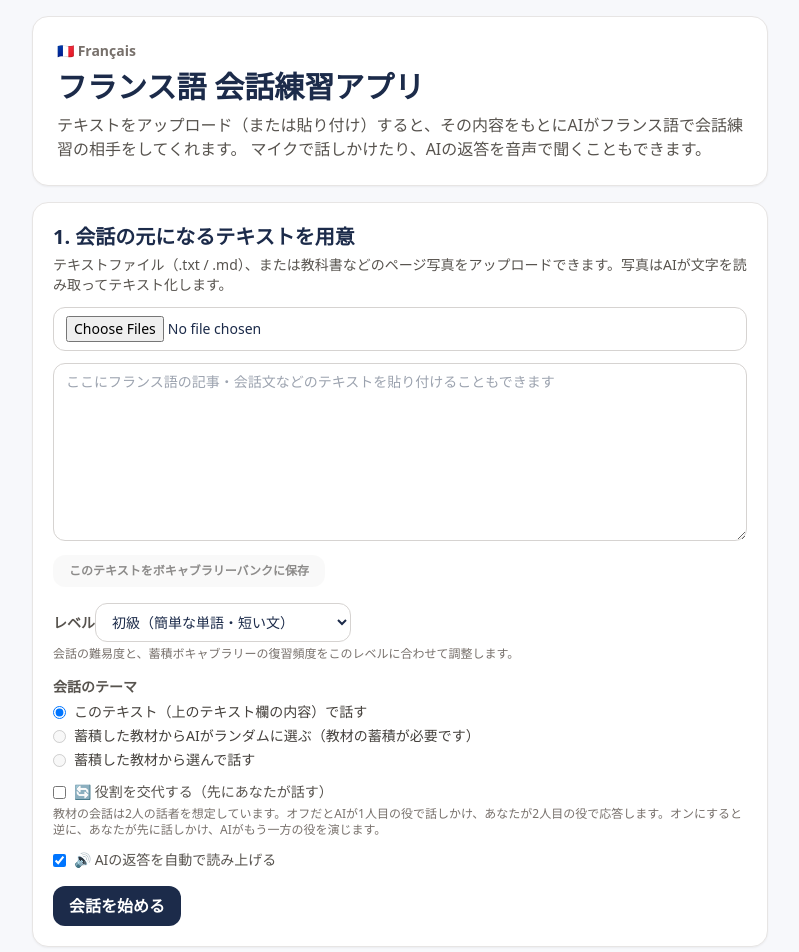
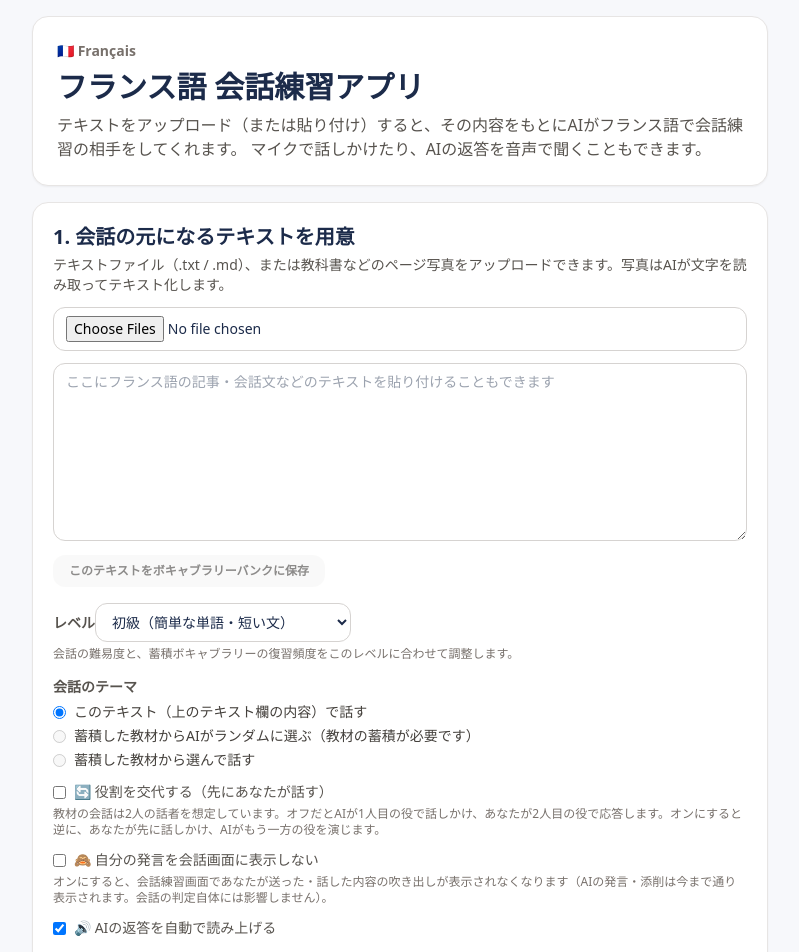
Before and after one commit to bonpi0511-glitch/french-practice, a Next.js app: page / in a window 1280 px wide. Shown: the top 952 px of the page, without its empty margins (240-1039 px from the left). Built offline with nearby package versions, Linux system fonts and the light colour scheme.

Commit message:
Add option to hide user messages in conversation view

```diff
--- a/app/api/exercises/route.ts
+++ b/app/api/exercises/route.ts
@@ -9,10 +9,17 @@ const RequestBody = z.object({
   text: z.string().min(1).max(20000),
 });
 
+// 「複数選択」の設問などで、AIが answer を配列で返してくることがあるため、
+// 文字列・文字列配列のどちらで来ても壊れないよう吸収する
+const stringish = z
+  .union([z.string(), z.array(z.string())])
+  .transform((v) => (Array.isArray(v) ? v.filter(Boolean).join("、") : v))
+  .catch("");
+
 const ExerciseItem = z.object({
-  prompt: z.string(),
-  answer: z.string(),
-  explanation_ja: z.string(),
+  prompt: stringish,
+  answer: stringish,
+  explanation_ja: stringish,
   qtype: z.enum(["choice", "text"]).default("text"),
   choices: z.array(z.string()).max(6).default([]),
 });
@@ -48,7 +55,7 @@ export async function POST(req: NextRequest) {
 
 その設問部分を見つけ、1問ずつ以下の形式に整理してください:
 - prompt: 設問文そのもの（例:「1. ___ baguette」「Vrai ou faux ? La cliente achète du pain.」など、元の番号や空欄（___）も含めて。ただし選択肢そのものはここに含めず choices に分ける）
-- answer: 正解（教材の会話文や文法解説の内容から判断できる場合はそれを使う。フランス語の単語・文・Vrai/Fauxなど、簡潔に。choice タイプの場合は choices のいずれかと完全に一致させる）
+- answer: 正解（教材の会話文や文法解説の内容から判断できる場合はそれを使う。フランス語の単語・文・Vrai/Fauxなど、簡潔に。choice タイプの場合は choices のいずれかと完全に一致させる。正解が複数ある設問（複数選択など）の場合も、配列ではなく「、」で区切った1つの文字列にすること）
 - explanation_ja: なぜその答えになるか、日本語で短く（1〜2文）説明
 - qtype: 回答形式。以下のいずれか:
   - "choice": 正誤問題（Vrai/Faux）や、選択肢が明示されている選択問題。この場合 choices に選べる選択肢をすべて入れる（Vrai/Fauxなら choices は ["Vrai","Faux"]）
--- a/app/page.tsx
+++ b/app/page.tsx
@@ -83,6 +83,8 @@ export default function FrenchPracticePage() {
   const [selectedMaterialId, setSelectedMaterialId] = useState("");
   // false: AIが先に話す（教材の1人目の役）／true: ユーザーが先に話す（役割を交代）
   const [roleSwapped, setRoleSwapped] = useState(false);
+  // true にすると、会話画面で自分（ユーザー）が話した内容の吹き出しを表示しない
+  const [hideUserMessages, setHideUserMessages] = useState(false);
   const [activeSourceText, setActiveSourceText] = useState("");
   const [activeMaterialLabel, setActiveMaterialLabel] = useState("");
   const [revealedExercises, setRevealedExercises] = useState<Set<string>>(new Set());
@@ -720,6 +722,18 @@ export default function FrenchPracticePage() {
           教材の会話は2人の話者を想定しています。オフだとAIが1人目の役で話しかけ、あなたが2人目の役で応答します。オンにすると逆に、あなたが先に話しかけ、AIがもう一方の役を演じます。
         </p>
 
+        <label className="mt-3 flex items-center gap-2 text-sm text-stone-600">
+          <input
+            type="checkbox"
+            checked={hideUserMessages}
+            onChange={(e) => setHideUserMessages(e.target.checked)}
+          />
+          🙈 自分の発言を会話画面に表示しない
+        </label>
+        <p className="mt-1 text-xs text-stone-500">
+          オンにすると、会話練習画面であなたが送った・話した内容の吹き出しが表示されなくなります（AIの発言・添削は今まで通り表示されます。会話の判定自体には影響しません）。
+        </p>
+
         {speechSupported && (
           <label className="mt-3 flex items-center gap-2 text-sm text-stone-600">
             <input
@@ -786,9 +800,11 @@ export default function FrenchPracticePage() {
                 </div>
               ) : (
                 <div key={i} className="flex flex-col items-end">
-                  <div className="max-w-[85%] rounded-2xl rounded-tr-sm bg-[#1c2b4a] px-4 py-2 text-sm text-white">
-                    {m.french}
-                  </div>
+                  {!hideUserMessages && (
+                    <div className="max-w-[85%] rounded-2xl rounded-tr-sm bg-[#1c2b4a] px-4 py-2 text-sm text-white">
+                      {m.french}
+                    </div>
+                  )}
                   {m.correction && (
                     <div className="mt-1 max-w-[85%] rounded-xl border border-amber-200 bg-amber-50 p-2 text-xs text-amber-800">
                       <div className="font-bold">添削: {m.correction}</div>
```
